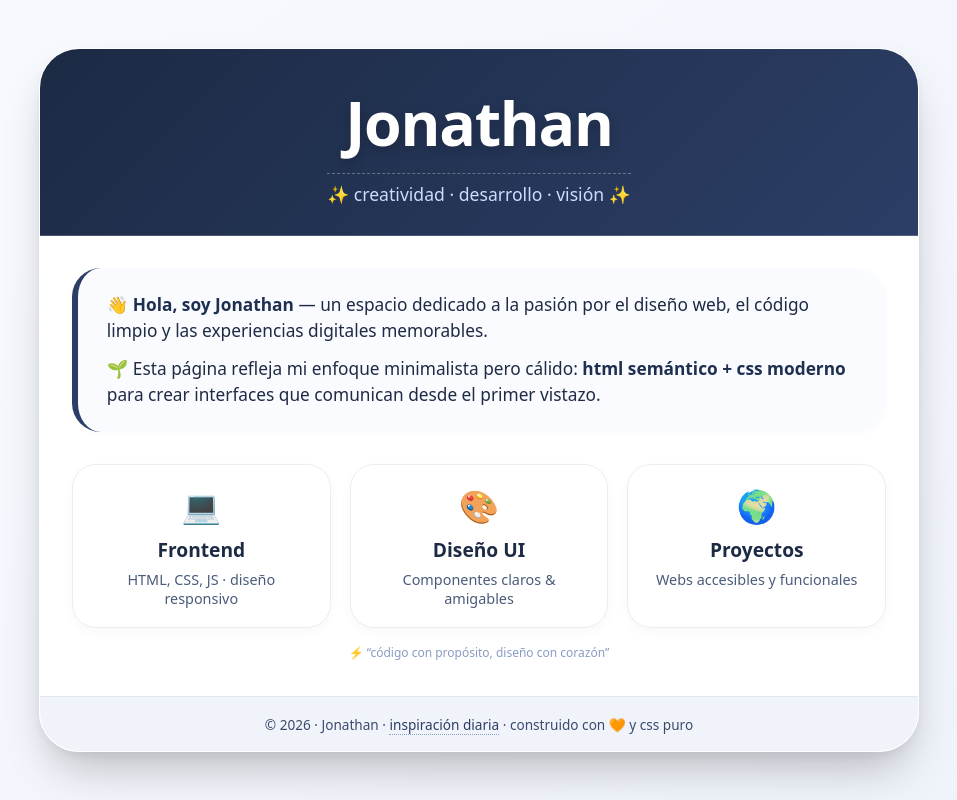
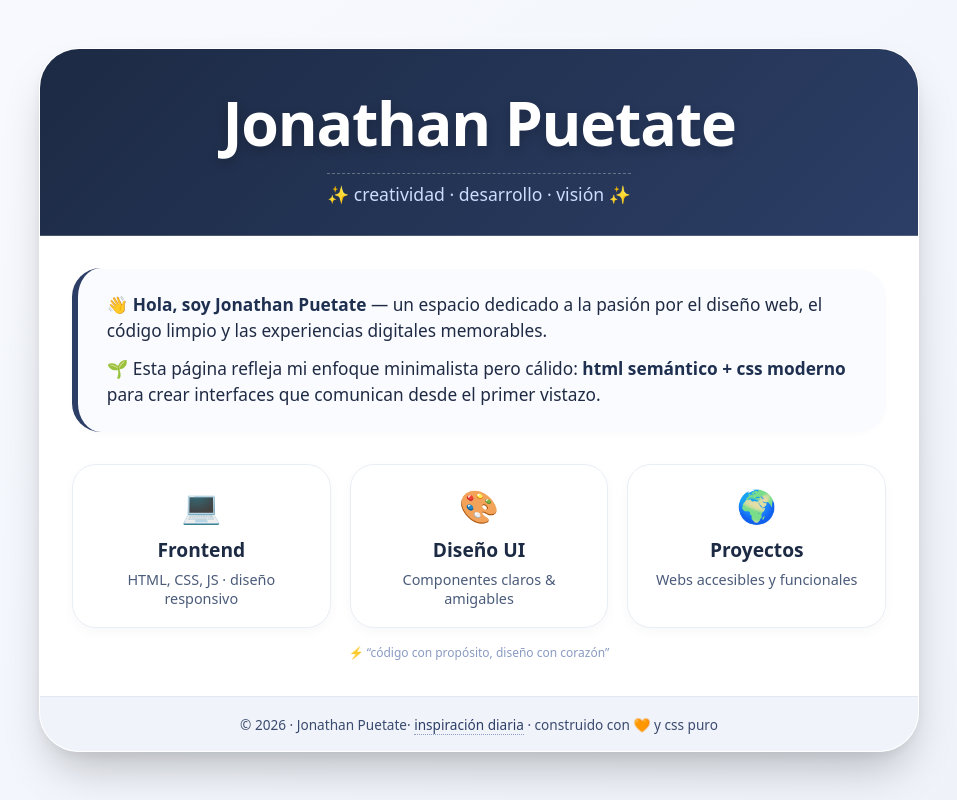
Before and after one commit to AndersonPuetate/ISAabr26-GitHubActions-EC2, a plain HTML site: page index.html in a window 1280 px wide. Shown: the whole page, without its empty margins (161-1118 px from the left). Drawn offline with Linux system fonts and the light colour scheme.

Commit message:
cambios a index

```diff
--- a/index.html
+++ b/index.html
@@ -3,7 +3,7 @@
 <head>
   <meta charset="UTF-8">
   <meta name="viewport" content="width=device-width, initial-scale=1.0, user-scalable=yes">
-  <title>Jonathan | Página principal</title>
+  <title>Jonathan Puetate| Página principal</title>
   <style>
     /* ---------- RESET Y ESTILOS BASE ---------- */
     * {
@@ -215,14 +215,14 @@
 <div class="main-card">
   <!-- SECCIÓN PRINCIPAL con el título JONATHAN -->
   <div class="hero">
-    <h1 class="titulo-jonathan">Jonathan</h1>
+    <h1 class="titulo-jonathan">Jonathan Puetate</h1>
     <div class="subtitulo">✨ creatividad · desarrollo · visión ✨</div>
   </div>
 
   <!-- CONTENIDO CENTRAL -->
   <div class="contenido">
     <div class="bio">
-      <p>👋 <strong>Hola, soy Jonathan</strong> — un espacio dedicado a la pasión por el diseño web, el código limpio y las experiencias digitales memorables.</p>
+      <p>👋 <strong>Hola, soy Jonathan Puetate</strong> — un espacio dedicado a la pasión por el diseño web, el código limpio y las experiencias digitales memorables.</p>
       <p>🌱 Esta página refleja mi enfoque minimalista pero cálido: <strong>html semántico + css moderno</strong> para crear interfaces que comunican desde el primer vistazo.</p>
     </div>
 
@@ -251,7 +251,7 @@
   </div>
 
   <div class="pie">
-    <span>© 2026 · Jonathan · </span>
+    <span>© 2026 · Jonathan Puetate· </span>
     <a href="#" aria-label="mi perfil (placeholder)">inspiración diaria</a>
     <span> · construido con 🧡 y css puro</span>
   </div>
```
